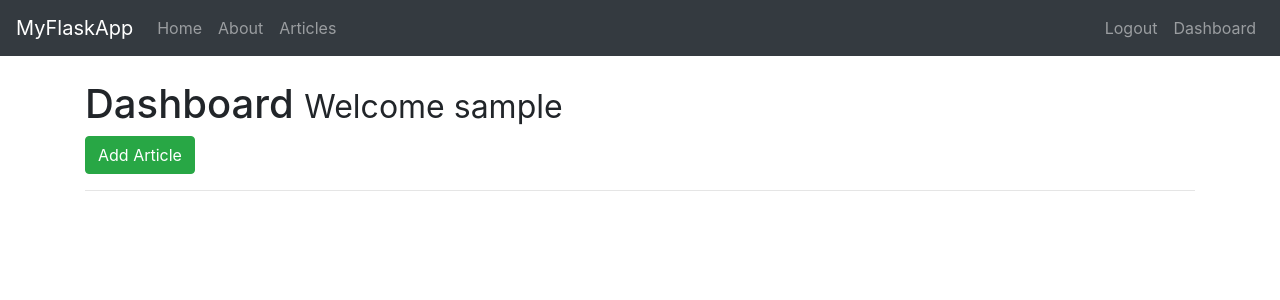
After one commit to RahulNagalla/Blog-FlaskApp, a Flask app: page /dashboard in a window 1280 px wide. The commit adds this page. Shown: the top 300 px of the page. Run offline with Flask 2, Linux system fonts and the light colour scheme; the visitor is signed in with stand-in values (Sample User, id 1); some libraries are stand-ins or nearby versions.

Commit message:
Login and Access Control Implemented.Dashboard Initialised

```diff
--- a/app.py
+++ b/app.py
@@ -1,9 +1,11 @@
 from flask import Flask,render_template, flash, redirect, url_for, session, logging, request
 from data import Articles
 from flask_mysqldb import MySQL
+
 from wtforms import Form, StringField,TextAreaField,PasswordField,validators
+from wtforms.validators import DataRequired,Regexp,Length,Email,EqualTo
 from passlib.hash import sha256_crypt
-
+from functools import wraps
 app = Flask(__name__)
 
 #Configure MySQL
@@ -19,22 +21,32 @@ mysql = MySQL(app)
 
 Articles=Articles()
 
+
+#Index
+
 @app.route('/')
 def home():
     return render_template('home.html')
 
+#About
 @app.route('/about')
 def about():
     return render_template('about.html')
 
+
+#Articles
 @app.route('/articles')
 def articles():
     return render_template('articles.html',articles=Articles)
 
+
+#Single Article
 @app.route('/article/<string:id>/')
 def article(id):
     return render_template('article.html',id=id)
 
+
+#RegisteForm Class
 class RegisterForm(Form):
     name=StringField('Name', validators=[validators.DataRequired(),validators.Length(min=1,max=50)])
     username=StringField('Username',validators=[validators.DataRequired(),validators.Length(min=4,max=50)])
@@ -43,7 +55,10 @@ class RegisterForm(Form):
     validators.DataRequired(),
     validators.EqualTo('confirm',message='Passwords do not match')
     ])
-    confirm = PasswordField('Confirm Password')
+    confirm = PasswordField('Confirm Password',validators=[validators.DataRequired()])
+
+
+#Register
 
 @app.route('/register',methods=['GET','POST'])
 def register():
@@ -70,6 +85,90 @@ def register():
         return render_template('register.html')
     return render_template('register.html',form=form)
 
+
+#Login
+
+@app.route('/login',methods=['GET','POST'])
+def login():
+    if request.method == 'POST':
+        username = request.form['username']
+        password_candidate = request.form['password']
+
+
+        cur=mysql.connection.cursor()
+        result = cur.execute("SELECT * FROM users WHERE username =%s",[username])
+
+        if result>0:
+            data = cur.fetchone()
+            password = data['password']
+
+            if sha256_crypt.verify(password_candidate,password):
+                #sessions
+                session['logged_in']=True
+                session['username']=username
+
+                flash('You are now logged in','success')
+                return redirect(url_for('dashboard'))
+            else:
+                # app.logger.info('PASSWORD NOT MATCHED')
+                error='Invalid Login'
+                return render_template('login.html',error=error)
+            cur.close()
+        else:
+            # app.logger.info('No User')
+            error='Username not found'
+            return render_template('login.html',error=error)
+
+    return render_template('login.html')
+
+#Check if user loggedin
+def is_logged_in(f):
+    @wraps(f)
+    def wrap(*args,**kwargs):
+        if 'logged_in' in session:
+            return f(*args, **kwargs)
+        else:
+            flash('Unauthorized,Please Login','danger')
+            return redirect(url_for('login'))
+
+    return wrap
+
+
+
+#Logout
+@app.route('/logout')
+@is_logged_in
+def logout():
+    session.clear()
+    flash('You are noe logget out','success')
+    return redirect(url_for('login'))
+
+
+#Dashboard
+@app.route('/dashboard')
+@is_logged_in
+def dashboard():
+    return render_template('dashboard.html')
+
+#Article form class
+class ArticleForm(Form):
+    title=StringField('Title', validators=[validators.DataRequired(),validators.Length(min=1,max=200)])
+    body=StringField('Body',validators=[validators.DataRequired(),validators.Length(min=30)])
+
+@app.route('/add_article',methods=['GET','POST'])
+@is_logged_in
+def add_article():
+    form = ArticleForm(request.form)
+    if request.method == 'POST' and form.validate():
+        title =form.title.data
+        body = form.body.data
+        cur = mysql.connection.cursor()
+        cur.execute("INSERT INTO articles(title,body,author) VALUES(%s,%s,%s)",(title,body,session['username']))
+        mysql.connection.commit()
+        cur.close()
+        flash('Article Created','success')
+        return redirect(url_for('dashboard'))
+    return render_template('add_article.html',form=form)
 if __name__ == '__main__':
     app.secret_key='secret123'
     app.run(debug=True);
--- /dev/null
+++ b/templates/dashboard.html
@@ -0,0 +1,8 @@
+{%extends 'layout.html' %}
+
+{% block body %}
+<h1>Dashboard <small>Welcome {{session.username}}</small></h1>
+<!-- <a href=""></a> -->
+<a href="/add_article" class="btn btn-success">Add Article</a>
+<hr>
+{% endblock %}
--- a/templates/includes/_messages.html
+++ b/templates/includes/_messages.html
@@ -5,3 +5,15 @@
     {% endfor %}
   {% endif %}
 {% endwith %}
+
+{% if error %}
+  <div class="alert alert-danger">
+    {{error}}
+    </div>
+{% endif%}
+
+{% if msg %}
+  <div class="alert alert-success">
+    {{msg}}
+  </div>
+{% endif %}
--- a/templates/includes/_navbar.html
+++ b/templates/includes/_navbar.html
@@ -18,10 +18,28 @@
           <a class="nav-link" href="/articles">Articles</a>
         </li>
         </ul>
+
+
         <ul class="navbar-nav">
-          <li class="navbar-right">
-            <a class="nav-link" href="/register">Register</a>
-          </li>
+          {% if session.logged_in %}
+            <li class="navbar-right">
+              <a class="nav-link" href="/logout">Logout</a>
+            </li>
+            <li class="navbar-right">
+              <a class="nav-link" href="/dashboard">Dashboard</a>
+            </li>
+          {% else %}
+            <li class="navbar-right">
+              <a class="nav-link" href="/register">Register</a>
+            </li>
+        <!-- </ul> -->
+        <!-- <ul class="navbar-nav"> -->
+            <li class="navbar-right">
+              <a class="nav-link" href="/login">Login</a>
+            </li>
+        <!-- </ul> -->
+        <!-- <ul class="navbar-nav"> -->
+            {% endif %}
         </ul>
     </div>
   </nav>
```
Also changed, not shown: templates/add_article.html (added, +15 -0 lines), templates/login.html (added, +16 -0 lines).
